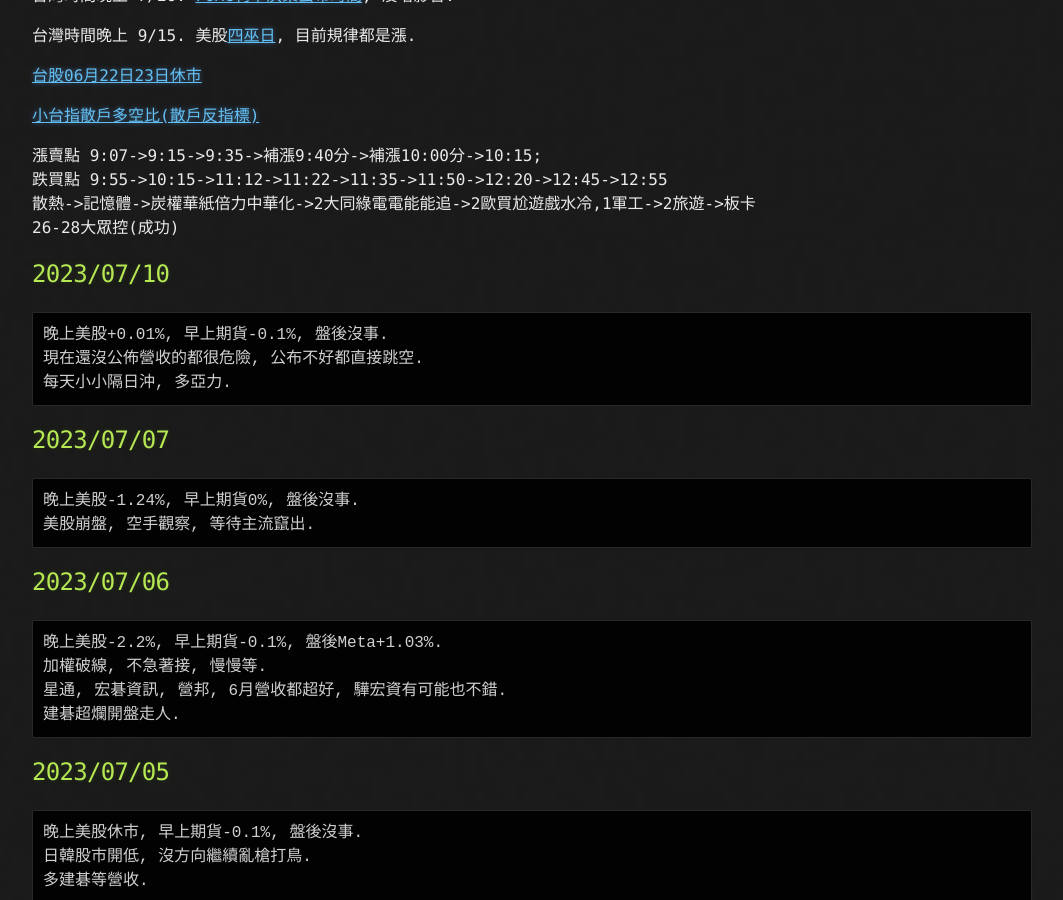
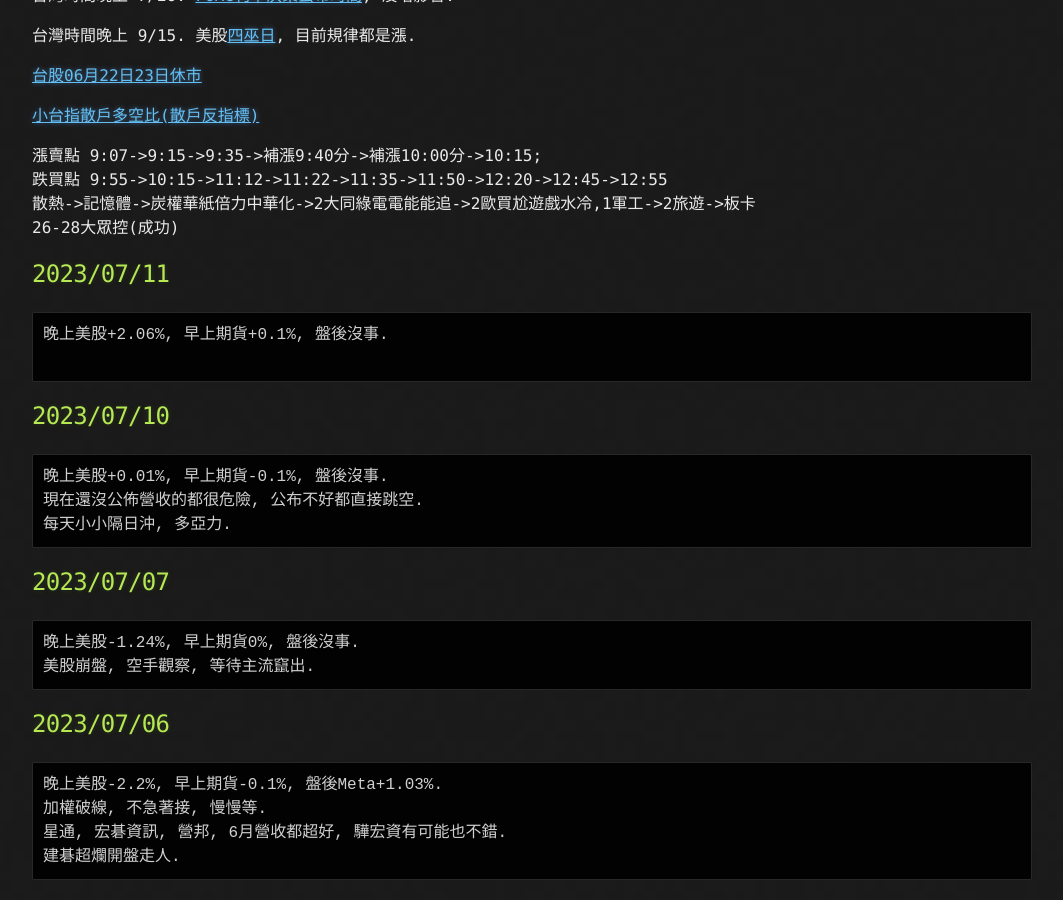
Before and after one commit to lepg5487/Stock_God, a Jekyll site: the page built from index.md, in a window 1280 px wide and 900 px high, scrolled down 394 px. Shown: the whole window, without its empty margins (108-1171 px from the left). Built offline with Jekyll 4.4.1, drawn with Linux system fonts in a browser that asks for light colours; our own code applies the rules of GitHub Pages for plain Markdown files.

Commit message:
Update index.md

````diff
--- a/index.md
+++ b/index.md
@@ -20,6 +20,12 @@ layout: testlayouts
 跌買點 9:55->10:15->11:12->11:22->11:35->11:50->12:20->12:45->12:55
 散熱->記憶體->炭權華紙倍力中華化->2大同綠電電能能追->2歐買尬遊戲水冷,1軍工->2旅遊->板卡
 26-28大眾控(成功)
+
+## 2023/07/11
+```
+晚上美股+2.06%, 早上期貨+0.1%, 盤後沒事.
+
+```
 
 ## 2023/07/10
 ```
````
